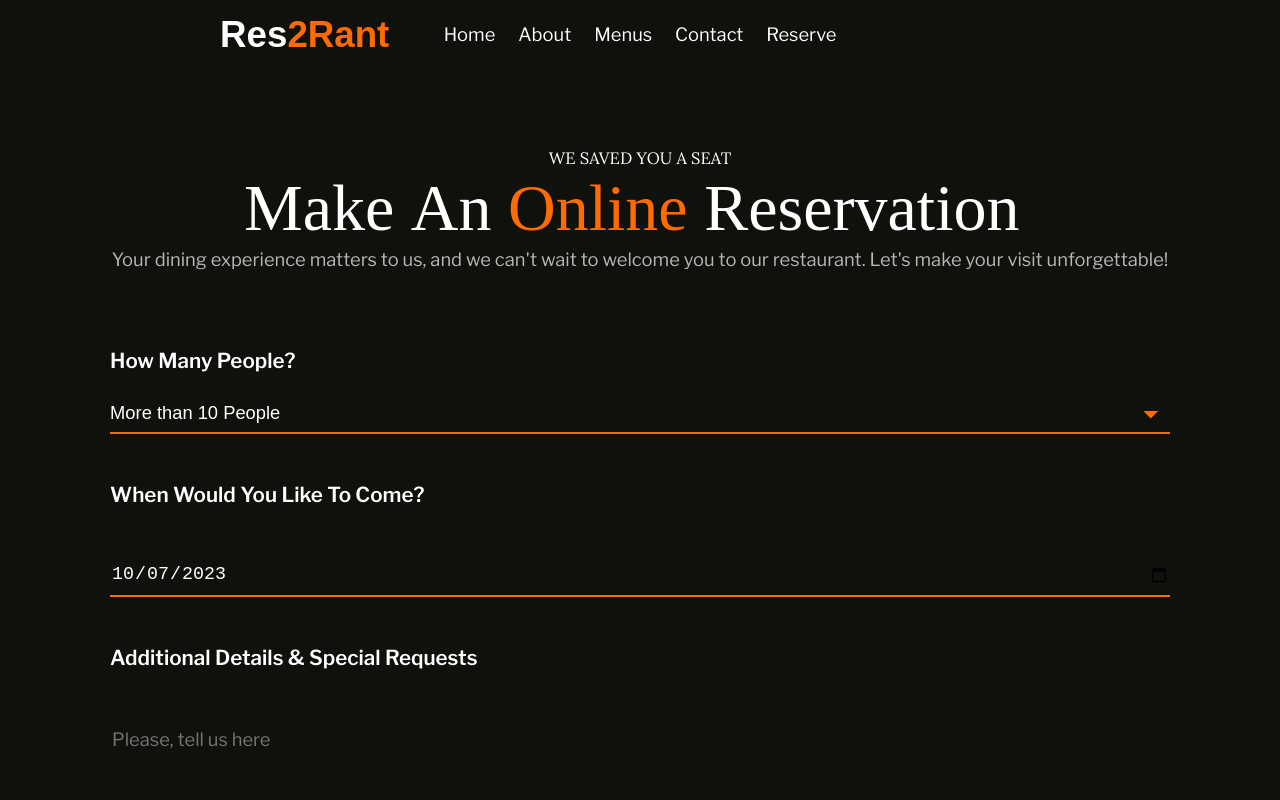
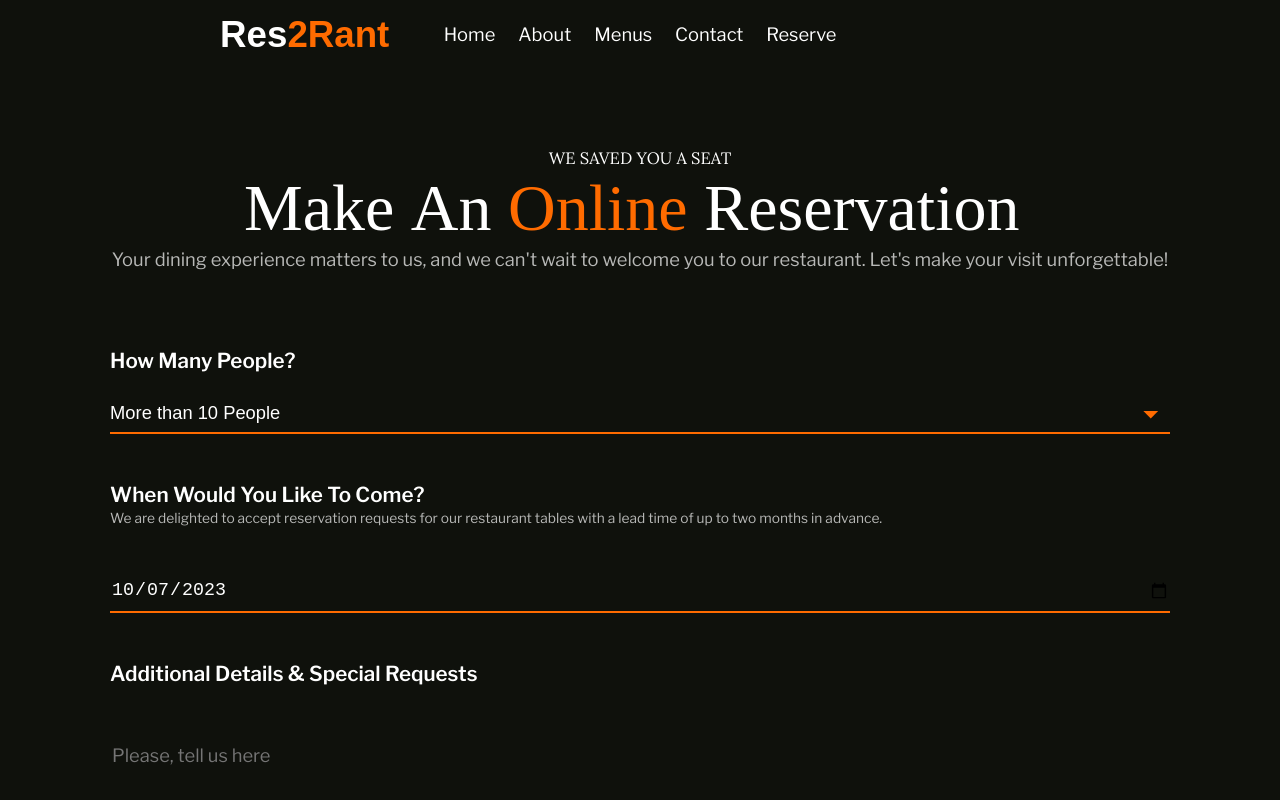
Before and after one commit to nazmus767921/Restaurant_project-1.00, a React (Vite) app: page /reservation in a window 1280 px wide. Shown: the top 800 px of the page. Built offline with nearby package versions, Linux system fonts and the light colour scheme; some icons are missing; a web font is replaced by a local one.

Commit message:
Updated text content of reservation page.

```diff
--- a/src/pages/Home/HomePage.jsx
+++ b/src/pages/Home/HomePage.jsx
@@ -1,7 +1,5 @@
 import { Wrapper } from "./styles/Home.styles";
 import Hero from "./components/Hero/Hero";
-// import PopularMenu from "./components/PopularMenu";
-import RestaurantGallery from "./components/RestaurantGallery/RestaurantGallery";
 import Chefs from "./components/Chefs/Chefs";
 import { PopularMenu } from "./components/PopularMenu";
 import Reservation from "../../components/UI/Reservation";
@@ -12,7 +10,6 @@ const HomePage = () => {
 		<Wrapper className="page-container">
 			<Hero />
 			<PopularMenu />
-			{/* <RestaurantGallery /> */}
 			<Chefs />
 			<Reservation />
 			<Footer />
--- a/src/pages/Home/components/RestaurantGallery/RestaurantGallery.jsx
+++ /dev/null
@@ -1,22 +0,0 @@
-import styled from "styled-components";
-import Title from "../../../../components/UI/Title";
-import { restaurantGallery } from "../../../../constant/en-us/home_page.constants";
-
-const RestaurantGallery = () => {
-	return (
-		<Wrapper>
-			<Title>{restaurantGallery.title}</Title>
-		</Wrapper>
-	);
-};
-
-const Wrapper = styled.div`
-	display: flex;
-	flex-direction: column;
-	gap: 0.65em;
-	width: 100%;
-
-  margin-top: 3.75em;
-`;
-
-export default RestaurantGallery;
--- a/src/pages/Reservation/ReservationPage.jsx
+++ b/src/pages/Reservation/ReservationPage.jsx
@@ -59,7 +59,13 @@ const ReserveForm = ({ isSubmitting, setIsSubmitting, setIsSubmitted }) => {
 				options={form.peopleSelection.options}
 				label={form.peopleSelection.label}
 			/>
-			<Label htmlFor="reservation_date">{form.date.label}</Label>
+			<div>
+				<Label htmlFor="reservation_date">{form.date.label}</Label>
+				<p className="small">
+					We are delighted to accept reservation requests for our restaurant
+					tables with a lead time of up to two months in advance.
+				</p>
+			</div>
 			<DateField id={"reservation_date"} />
 			<Label>{form.specialRequests.label}</Label>
 			<TextAreaX name={"special-requests"} label={null} />
```
